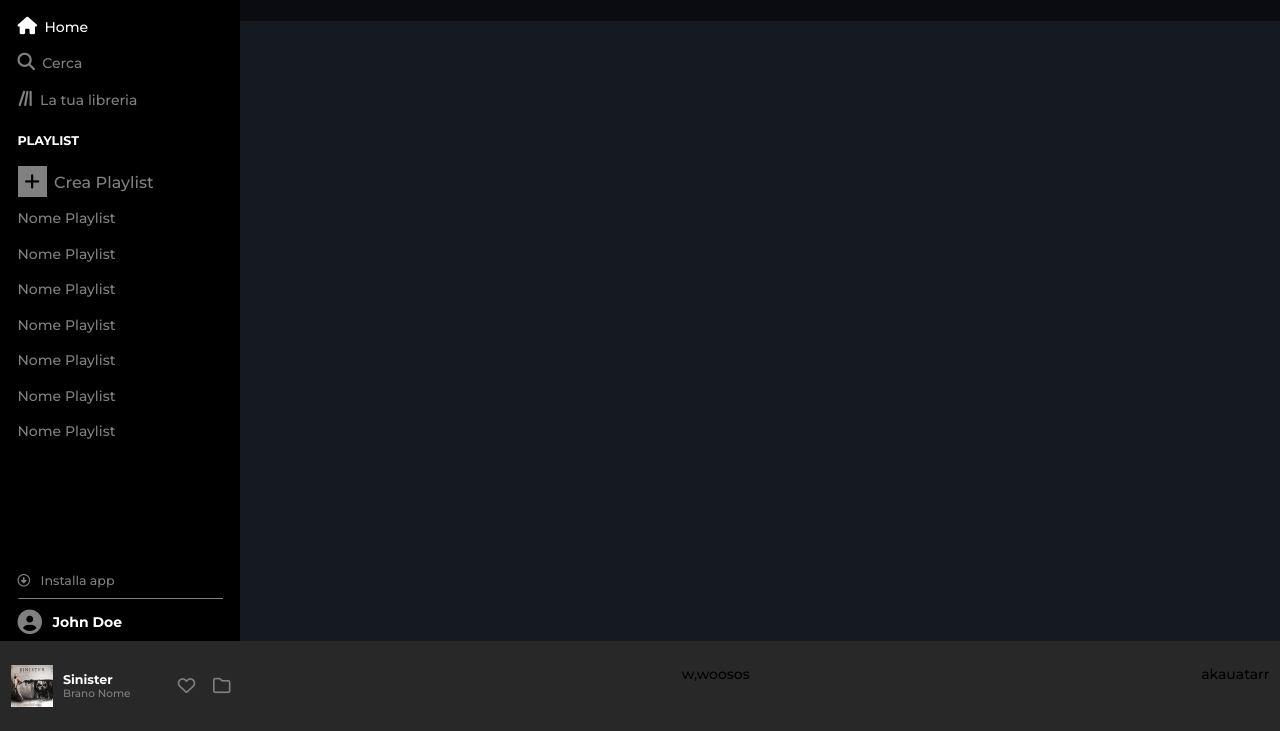
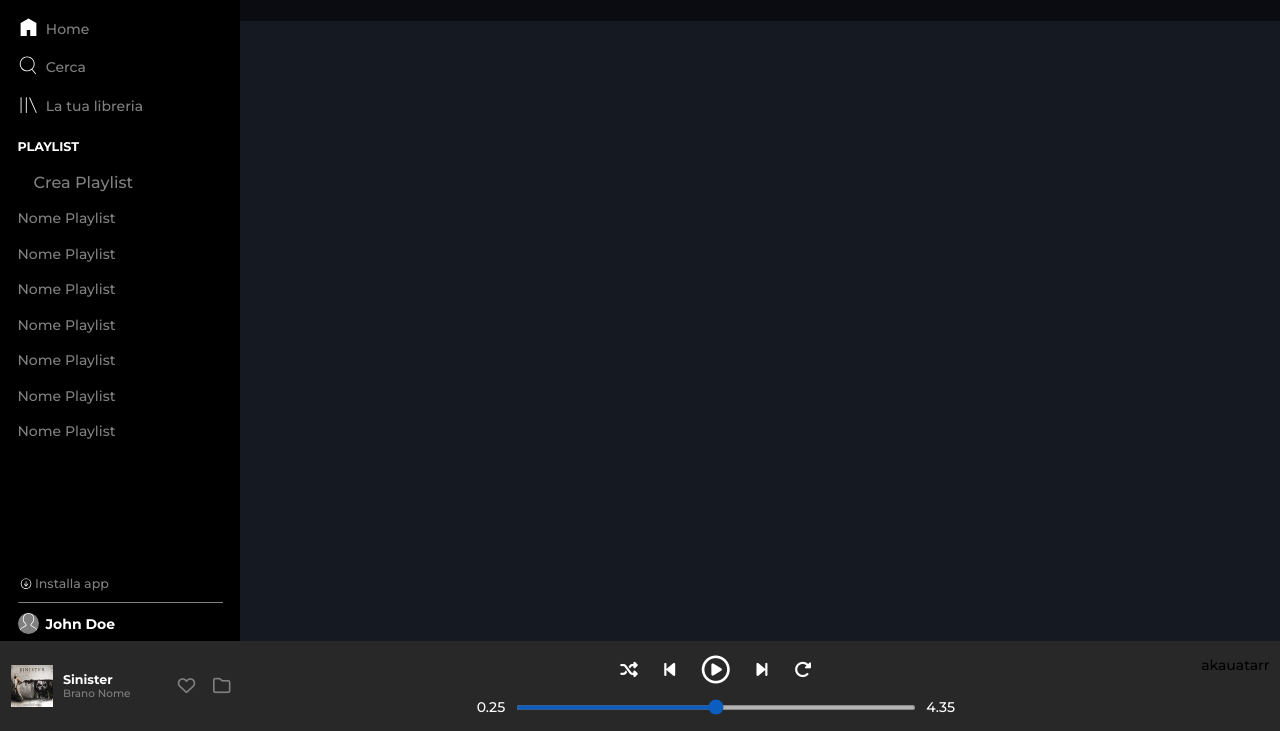
Before and after one commit to Marco9726/html-css-spotifyweb, a plain HTML site: page index.html in a window 1280 px wide. Shown: the part 69-800 px from the top of the page. Drawn offline with Linux system fonts and the light colour scheme.

Commit message:
parte cenrale footer + sost. i con img

```diff
--- a/css/style.css
+++ b/css/style.css
@@ -71,19 +71,18 @@ a{
     width: 65%;
 }
 
-#sidebar i{
-    font-size: 1.25rem;
+#sidebar nav img,
+#profile{
+    height: 1.5rem;
     margin-right: .25rem;
+    vertical-align: bottom;
 }
+
+
 
 #sidebar ul li,
 #sidebar h4{
     margin-bottom: 1.25rem;
-}
-
-#playlist i{
-    background-color: grey;
-    padding: 0.5rem;
 }
 
 #playlist span{
@@ -92,20 +91,27 @@ a{
     display: inline-block;
 }
 
-#user div:first-child i{
+#user div{
     font-size: .9rem;
-    margin-right: .75rem;
-    margin-bottom: .75rem;
 }
 
-#user div{
-    font-size: .9rem;
+#profile{
+    border-radius: 100%;
+    width: 1.5rem;
+    background-color: grey;
+    margin-right: .5rem;
+}
+
+#user #download{
+    height: 1rem;
+    vertical-align: bottom;
 }
 
 #user hr{
     border-color: grey;
     border-top: none;
     margin-bottom: .75rem;
+    margin-top: .75rem;
 }
 
 #user h5{
@@ -144,7 +150,7 @@ main{
     justify-content: space-between;
     width: 100%;
 }
-
+/* parte sinistra  */
 #playerbar .row .left{
     display: flex;
     align-items: center;
@@ -160,10 +166,6 @@ main{
 #song img{
     max-width: 3rem;
     margin-right: .75rem;
-}
-
-
-#song img{
     width: 100%;
 }
 
@@ -185,6 +187,50 @@ main{
     margin-left: 1rem;
 }
 
-#icons-left i{
+#icons-left i,
+#playerbar .center .commands ul i{
     font-size: 1.25rem;
 }
+
+/* parte centrale  */
+#playerbar .center{
+    width: 38%;
+    display: flex;
+    flex-direction: column;
+    align-items: center;
+}
+
+#playerbar .center .commands{
+    width: 40%;
+    text-align: center;
+    margin-bottom: 1rem;
+}
+
+#playerbar .center .commands ul{
+    display: flex;
+    align-items: center;
+    justify-content: space-between;
+}
+
+#playerbar .center .commands .fa-circle-play{
+    font-size: 2rem;
+}
+
+#playerbar .center .timebar{
+    width: 100%;
+    display: flex;
+    align-items: center;
+    justify-content: space-between;
+}
+
+
+#playerbar .center .timebar input[type=range] {
+
+    height: 5px;
+    border-radius: 5px;
+    background: #d3d3d3;
+    opacity: 0.7;
+    flex-grow: 2;
+    margin-left: .75rem;
+    margin-right: .75rem;
+}
--- a/index.html
+++ b/index.html
@@ -26,9 +26,9 @@
                     </div>
                     <nav class="margin-bottom">
                         <ul class="color-grey">
-                            <li class="color-white"><i class="fa-sharp fa-solid fa-house"></i> Home</li>
-                            <li><i class="fa-solid fa-magnifying-glass"></i> Cerca</li>
-                            <li><!-- da ruotare --><i class="fa-solid fa-lines-leaning"></i> La tua libreria</li>
+                            <li><img src="./img/home.svg" alt="home"> Home</li>
+                            <li><img src="./img/search.svg" alt="search"> Cerca</li>
+                            <li><img src="./img/libreria.svg" alt="library"> La tua libreria</li>
                         </ul>
                     </nav>
                     <div id="playlist">
@@ -46,10 +46,12 @@
                     </div>
                 </section>
                 <div id="user">
-                    <div class="color-grey"><i class="fa-regular fa-circle-down"></i>Installa app</div>
+                    <div class="color-grey">
+                        <img src="./img/download.svg" alt="download" id="download"> Installa app
+                    </div>
                     <hr>
                     <div>
-                        <i class="fa-solid fa-circle-user color-grey"></i> <h5 class="color-white">John Doe</h5>
+                        <img src="./img/profile.svg" alt="profile" id="profile"> <h5 class="color-white">John Doe</h5>
                     </div>
                 </div>
             </aside>
@@ -71,11 +73,24 @@
                         <i class="fa-regular fa-folder"></i>
                     </div>
                 </div>
-                <div class="center">w,woosos</div>
+                <div class="center">
+                    <div class="commands">
+                        <ul class="color-white">
+                            <li><i class="fa-solid fa-shuffle"></i></li>
+                            <li><i class="fa-solid fa-backward-step"></i></li>
+                            <li><i class="fa-regular fa-circle-play"></i></li>
+                            <li><i class="fa-solid fa-forward-step"></i></li>
+                            <li><i class="fa-solid fa-rotate-right"></i></li>
+                        </ul>
+                    </div>
+                    <div class="timebar">
+                        <span class="time color-white">0.25</span>
+                        <input type="range">
+                        <span class="time color-white">4.35</span>
+                    </div>
+                </div>
                 <div class="right">akauatarr</div>
             </div>
         </footer>
     </body>
 </html>
-
-<!-- da ruotare -->
```
Also changed, not shown: 1 other file.
